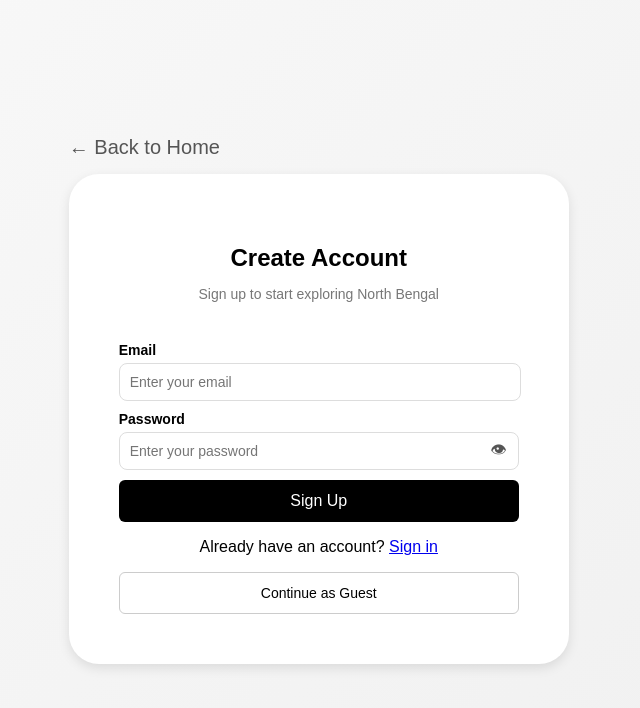
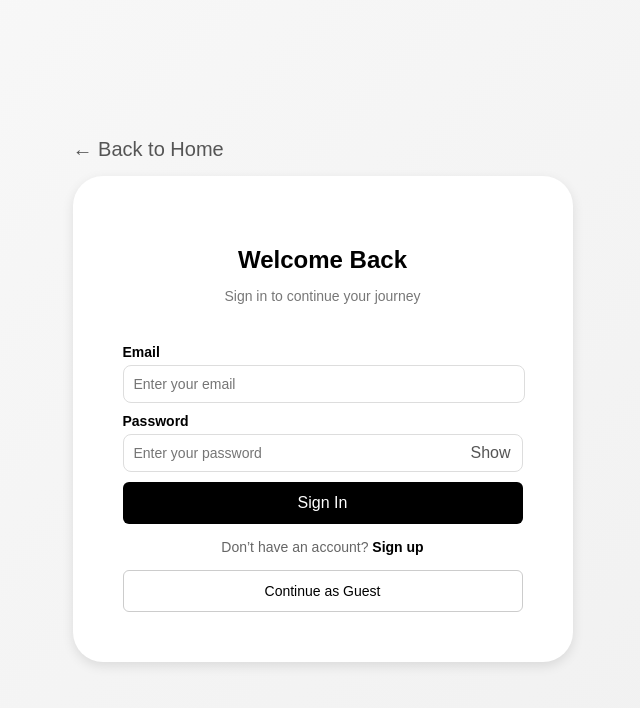
Before and after one commit to SIH2025-travel/Tourism, a React (Vite) app: page / in a window 1280 px wide. Shown: the top 708 px of the page, without its empty margins (401-1041 px from the left). Built offline with nearby package versions, Linux system fonts and the light colour scheme.

Commit message:
modify signup and signin

```diff
--- a/package.json
+++ b/package.json
@@ -12,7 +12,7 @@
   "dependencies": {
     "react": "^19.1.1",
     "react-dom": "^19.1.1",
-    "react-router-dom": "^7.8.2"
+    "react-router-dom": "^7.9.1"
   },
   "devDependencies": {
     "@eslint/js": "^9.33.0",
--- a/src/App.jsx
+++ b/src/App.jsx
@@ -1,25 +1,17 @@
-// import LoginPage from "./components/LoginPage"; // Importing your component
-
-// function App() {
-//   return (
-//     <div>
-//       <LoginPage />   {/* Using the component */}
-//     </div>
-
-//   );
-// }
-
-// export default App;
-
-
-import SignUp from "./components/SignUp"; // Importing your component
+// App.jsx
+import React from "react";
+import { BrowserRouter as Router, Routes, Route } from "react-router-dom";
+import LoginPage from "./components/LoginPage";
+import SignUp from "./components/SignUp";
 
 function App() {
   return (
-    <div>
-      <SignUp />   {/* Using the component */}
-    </div>
-
+    <Router>
+      <Routes>
+        <Route path="/" element={<LoginPage />} />
+        <Route path="/signup" element={<SignUp />} />
+      </Routes>
+    </Router>
   );
 }
 
--- a/src/Styles/SignUp.css
+++ b/src/Styles/SignUp.css
@@ -13,6 +13,7 @@ body {
 .login-container {
   width: 500%;
   max-width: 500px;
+  align-items: center;
 }
 
 .back-link {
--- a/src/components/LoginPage.jsx
+++ b/src/components/LoginPage.jsx
@@ -1,4 +1,6 @@
+// LoginPage.jsx
 import React, { useState } from "react";
+import { Link } from "react-router-dom"; // Import Link
 import "../Styles/LoginPage.css";
 
 function LoginPage() {
@@ -25,7 +27,7 @@ function LoginPage() {
               className="toggle-password"
               onClick={() => setShowPassword(!showPassword)}
             >
-              👁
+              {showPassword ? "Hide" : "Show"}
             </span>
           </div>
 
@@ -35,7 +37,7 @@ function LoginPage() {
         </form>
 
         <p className="signup-text">
-          Don’t have an account? <a href="#">Sign up</a>
+          Don’t have an account? <Link to="/signup">Sign up</Link> {/* Navigation Link */}
         </p>
 
         <button className="guest-btn">Continue as Guest</button>
--- a/src/components/SignUp.jsx
+++ b/src/components/SignUp.jsx
@@ -1,4 +1,6 @@
+// SignUp.jsx
 import React, { useState } from "react";
+import { Link } from "react-router-dom"; // Import Link
 import "../Styles/SignUp.css";
 
 function SignUp() {
@@ -25,7 +27,7 @@ function SignUp() {
               className="toggle-password"
               onClick={() => setShowPassword(!showPassword)}
             >
-              👁
+              {showPassword ? "Hide" : "Show"}
             </span>
           </div>
 
@@ -35,7 +37,7 @@ function SignUp() {
         </form>
 
         <p className="signin-text">
-          Already have an account? <a href="#">Sign in</a>
+          Already have an account? <Link to="/">Sign in</Link> {/* Navigation Link */}
         </p>
 
         <button className="guest-btn">Continue as Guest</button>
```
Also changed, not shown: 1 other file (tests, documents, lock files or other folders).
